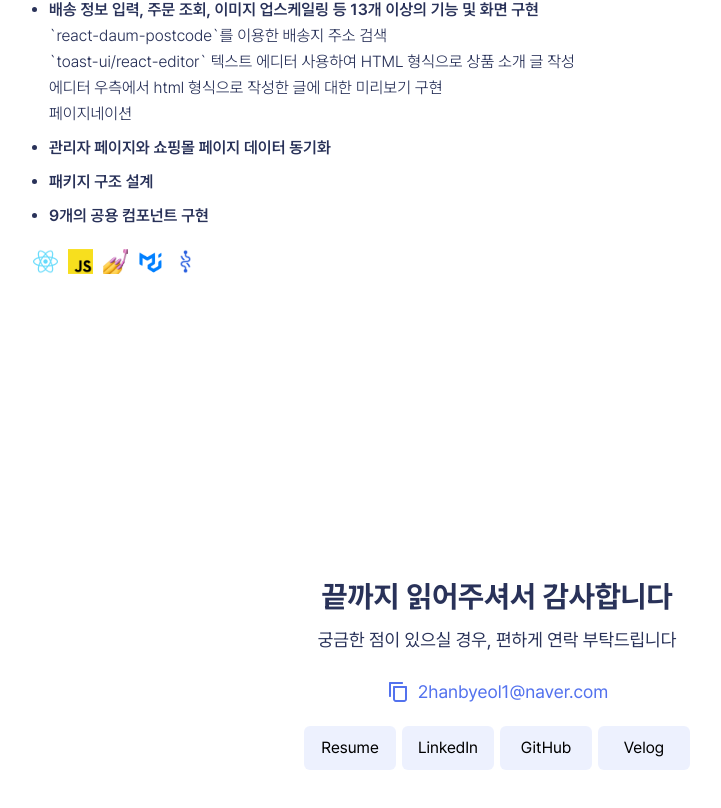
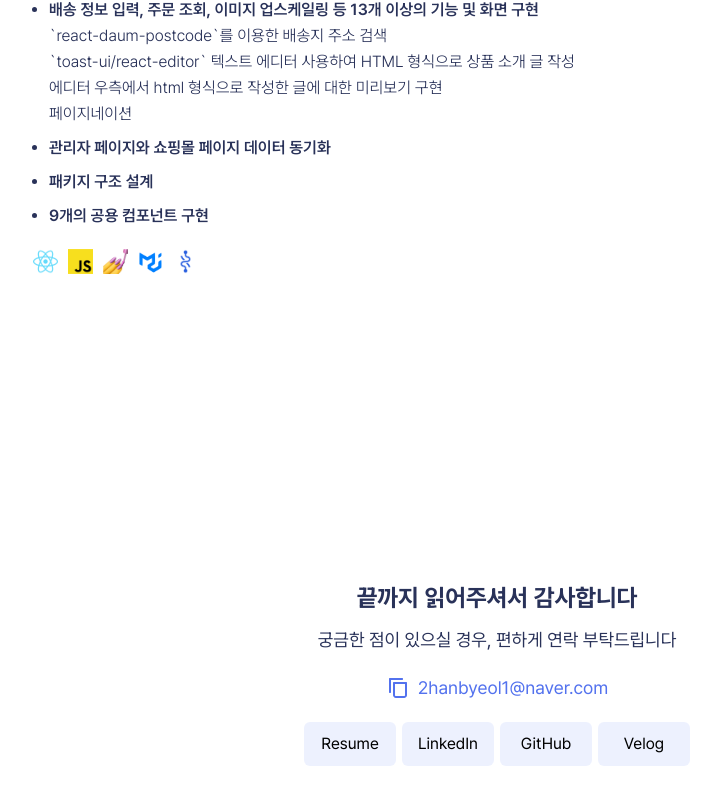
Before and after one commit to 2hanbyeol1/hanbyeol, a Next.js app: page / in a window 1280 px wide. Shown: the part 6010-6818 px from the top of the page, without its empty margins (143-864 px from the left). Built offline with nearby package versions, Linux system fonts and the light colour scheme.

Commit message:
fix: HeaderNav 텍스트 수정

```diff
--- a/src/app/(pages)/(home)/_sections/ContactSection/ContactSection.tsx
+++ b/src/app/(pages)/(home)/_sections/ContactSection/ContactSection.tsx
@@ -14,8 +14,8 @@ function ContactSection() {
     >
       <div className="flex flex-col items-center gap-5 px-6">
         <div className="flex flex-col items-center gap-3">
-          <h4 className="text-3xl font-bold">끝까지 읽어주셔서 감사합니다</h4>
-          <div className="mb-1 text-lg">
+          <h4 className="text-2xl font-bold">끝까지 읽어주셔서 감사합니다</h4>
+          <div className="text-base tablet:text-lg">
             궁금한 점이 있으실 경우, 편하게 연락 부탁드립니다
           </div>
         </div>
--- a/src/components/Header/HeaderNav.tsx
+++ b/src/components/Header/HeaderNav.tsx
@@ -23,7 +23,7 @@ function HeaderNav() {
         <Link
           key={`${section.id}-nav-link`}
           href={MAIN_PATH({ sectionId: section.id })}
-          className={`w-1/5 transition-all max-tablet:w-full ${section.id === activeSectionId ? 'text-base text-primary tablet:text-lg desktop:text-xl' : 'text-sm text-primary3 desktop:text-base'}`}
+          className={`w-1/5 whitespace-nowrap transition-all max-tablet:w-full max-tablet:text-center tablet:origin-left ${section.id === activeSectionId ? 'scale-110 text-primary tablet:scale-125' : 'text-sm text-primary3 desktop:text-base'}`}
         >
           {section.name}
         </Link>
```
